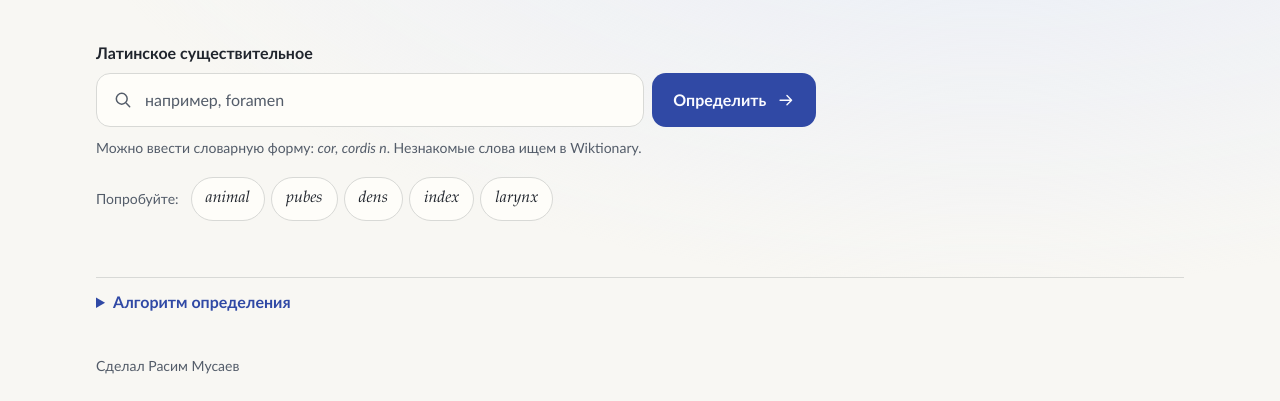
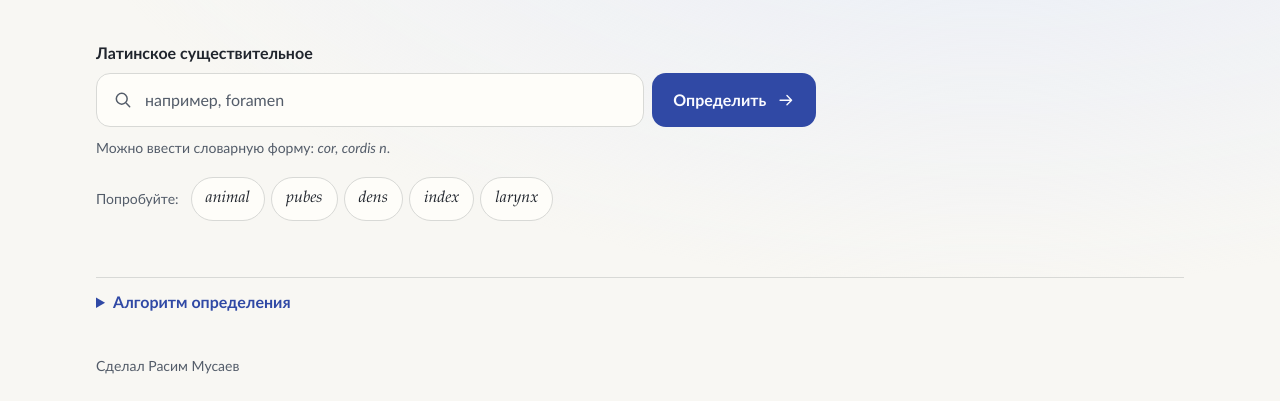
Before and after one commit to Neirno/latin-declension, a plain HTML site: page index.html in a window 1280 px wide. Shown: the part 451-852 px from the top of the page. Drawn offline with Linux system fonts and the light colour scheme.

Commit message:
Keep the input hint focused on dictionary form

```diff
--- a/index.html
+++ b/index.html
@@ -274,7 +274,7 @@
               <svg viewBox="0 0 24 24" fill="none" stroke="currentColor" stroke-width="1.8" aria-hidden="true"><path d="M4 12h15m-6-6 6 6-6 6" stroke-linecap="round" stroke-linejoin="round"/></svg>
             </button>
           </div>
-          <p class="hint" id="hint">Можно ввести словарную форму: <i lang="la">cor, cordis n</i>. Незнакомые слова ищем в Wiktionary.</p>
+          <p class="hint" id="hint">Можно ввести словарную форму: <i lang="la">cor, cordis n</i>.</p>
           <div class="examples">
             <span>Попробуйте:</span>
             <button class="example" type="button" data-word="animal" lang="la" aria-pressed="false">animal</button>
```
